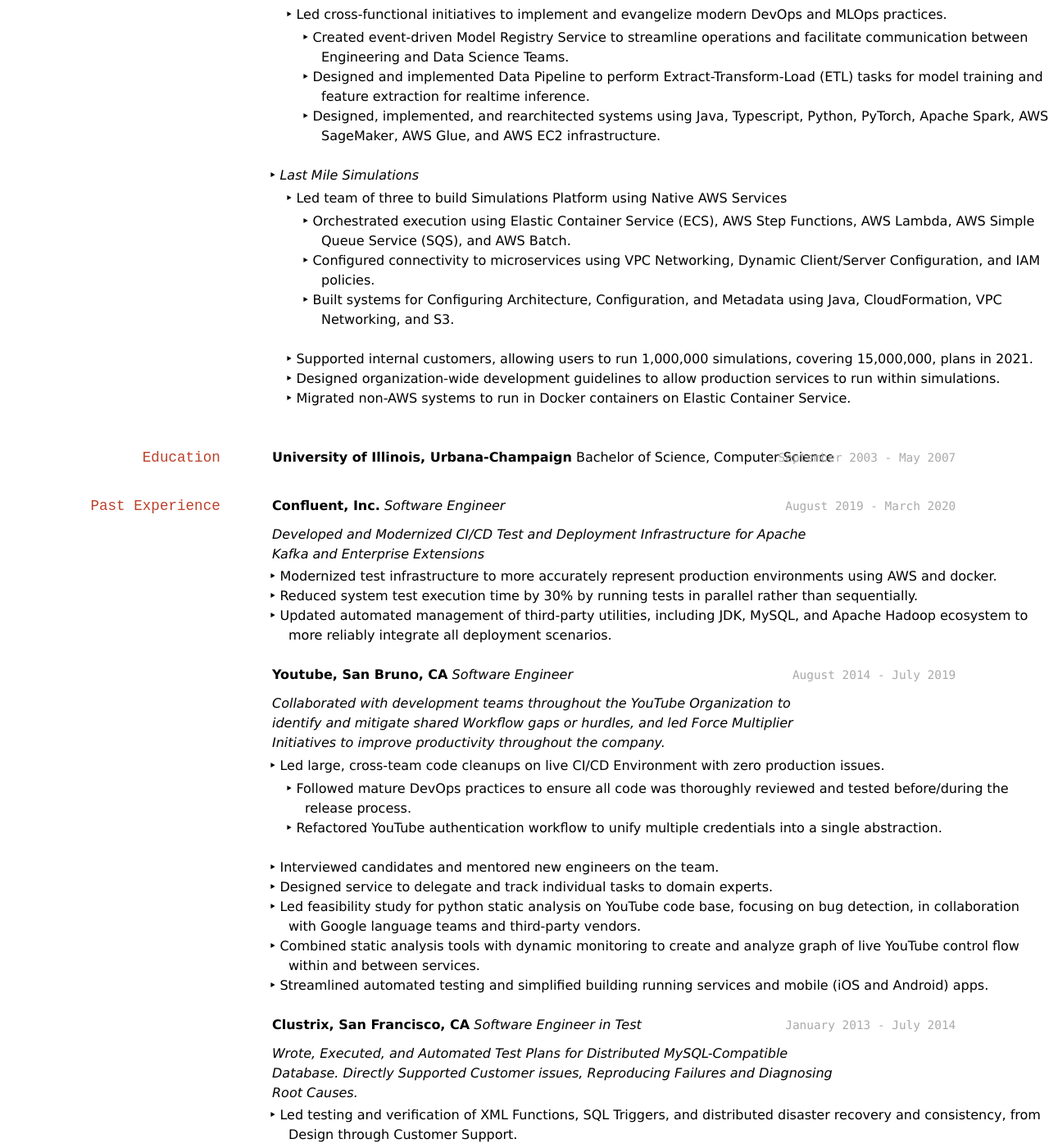
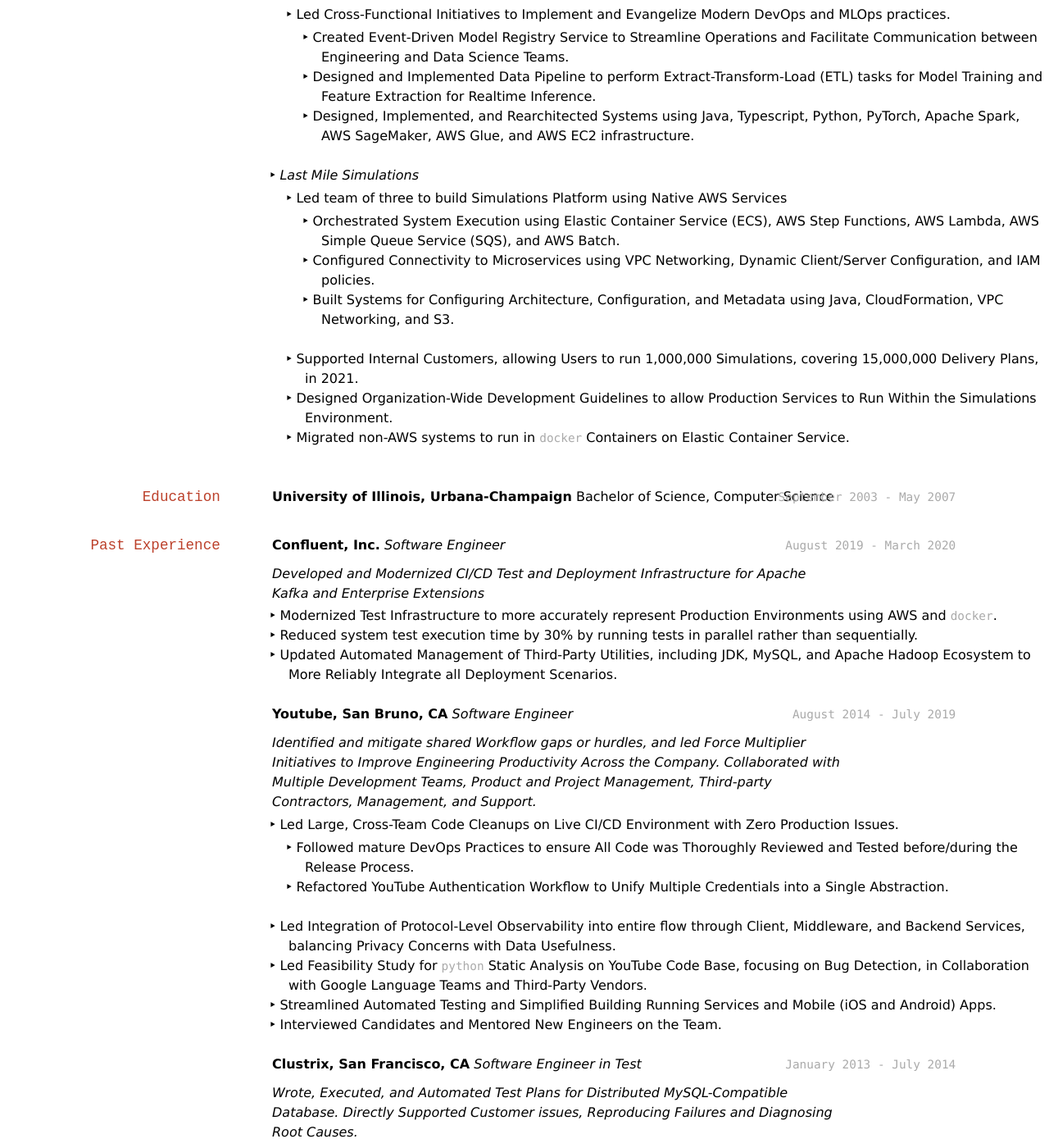
Before and after one commit to jspong/jspong.github.io, a Jekyll site: the page built from resume.md, in a window 1280 px wide and 1400 px high, scrolled down 676 px. Shown: the whole window at 82% size. Built offline with Jekyll 4.4.1, drawn with Linux system fonts in a browser that asks for light colours; some of the changed text lies outside the part shown.

Commit message:
Capitalization and Minor Fixes

```diff
--- a/resume.md
+++ b/resume.md
@@ -35,21 +35,21 @@
 _Designed/Developed/Maintained Isolated Services and Cross-Team Integrations to Help Amazon Deliver the best experience for their Customers by supporting Delivery Drivers with Safe, Efficient, Familiar, and Reasonable Delivery Routes._
 
 - *Last Mile Route Estimation*
-  - Integrated Deep Learning Platform for route-level time estimation with delivery planner.
-    - Designed integration, and led team to scale system to handle bursts of millions of estimates per minute.
-  - Led cross-functional initiatives to implement and evangelize modern DevOps and MLOps practices.
-    - Created event-driven Model Registry Service to streamline operations and facilitate communication between Engineering and Data Science Teams.
-    - Designed and implemented Data Pipeline to perform Extract-Transform-Load (ETL) tasks for model training and feature extraction for realtime inference.
-    - Designed, implemented, and rearchitected systems using Java, Typescript, Python, PyTorch, Apache Spark, AWS SageMaker, AWS Glue, and AWS EC2 infrastructure.
+  - Integrated Deep Learning Platform for Route-Level Time Estimation with Delivery Planner.
+    - Designed integration, and led team to Scale System to handle Bursts of Millions of Estimates per Minute.
+  - Led Cross-Functional Initiatives to Implement and Evangelize Modern DevOps and MLOps practices.
+    - Created Event-Driven Model Registry Service to Streamline Operations and Facilitate Communication between Engineering and Data Science Teams.
+    - Designed and Implemented Data Pipeline to perform Extract-Transform-Load (ETL) tasks for Model Training and Feature Extraction for Realtime Inference.
+    - Designed, Implemented, and Rearchitected Systems using Java, Typescript, Python, PyTorch, Apache Spark, AWS SageMaker, AWS Glue, and AWS EC2 infrastructure.
 
 - *Last Mile Simulations*
   - Led team of three to build Simulations Platform using Native AWS Services
-    - Orchestrated execution using Elastic Container Service (ECS), AWS Step Functions, AWS Lambda, AWS Simple Queue Service (SQS), and AWS Batch.
-    - Configured connectivity to microservices using VPC Networking, Dynamic Client/Server Configuration, and IAM policies.
-    - Built systems for Configuring Architecture, Configuration, and Metadata using Java, CloudFormation, VPC Networking, and S3.
-  - Supported internal customers, allowing users to run 1,000,000 simulations, covering 15,000,000, plans in 2021.
-  - Designed organization-wide development guidelines to allow production services to run within simulations.
-  - Migrated non-AWS systems to run in Docker containers on Elastic Container Service.
+    - Orchestrated System Execution using Elastic Container Service (ECS), AWS Step Functions, AWS Lambda, AWS Simple Queue Service (SQS), and AWS Batch.
+    - Configured Connectivity to Microservices using VPC Networking, Dynamic Client/Server Configuration, and IAM policies.
+    - Built Systems for Configuring Architecture, Configuration, and Metadata using Java, CloudFormation, VPC Networking, and S3.
+  - Supported Internal Customers, allowing Users to run 1,000,000 Simulations, covering 15,000,000 Delivery Plans, in 2021.
+  - Designed Organization-Wide Development Guidelines to allow Production Services to Run Within the Simulations Environment.
+  - Migrated non-AWS systems to run in `docker` Containers on Elastic Container Service.
 
 ## Education
 
@@ -65,34 +65,26 @@
 
 _Developed and Modernized CI/CD Test and Deployment Infrastructure for Apache Kafka and Enterprise Extensions_
 
-* Modernized test infrastructure to more accurately represent production
-    environments using AWS and docker.
+* Modernized Test Infrastructure to more accurately represent Production Environments using AWS and `docker`.
 * Reduced system test execution time by 30% by running tests in parallel rather
     than sequentially.
-* Updated automated management of third-party utilities, including JDK, MySQL,
-    and Apache Hadoop ecosystem to more reliably integrate all deployment
-    scenarios.
+* Updated Automated Management of Third-Party Utilities, including JDK, MySQL, and Apache Hadoop Ecosystem to More Reliably Integrate all Deployment Scenarios.
 
 `August 2014 - July 2019`
 __Youtube, San Bruno, CA__
 *Software Engineer*
 
-_Collaborated with development teams throughout the YouTube Organization to identify and mitigate shared Workflow gaps or hurdles, and led Force Multiplier Initiatives to improve productivity throughout the company._
+_Identified and mitigate shared Workflow gaps or hurdles, and led Force Multiplier Initiatives to Improve Engineering Productivity Across the Company. Collaborated with Multiple Development Teams, Product and Project Management, Third-party Contractors, Management, and Support._
 
-* Led large, cross-team code cleanups on live CI/CD Environment with zero production issues.
-    * Followed mature DevOps practices to ensure all code was thoroughly reviewed and tested before/during
-      the release process.
-    * Refactored YouTube authentication workflow to unify multiple credentials
-      into a single abstraction.
-* Interviewed candidates and mentored new engineers on the team.
-* Designed service to delegate and track individual tasks to domain experts.
-* Led feasibility study for python static analysis on YouTube code base, focusing
-  on bug detection, in collaboration with Google language teams and
-  third-party vendors.
-* Combined static analysis tools with dynamic monitoring to create and
-  analyze graph of live YouTube control flow within and between services.
-* Streamlined automated testing and simplified building running services
-  and mobile (iOS and Android) apps.
+* Led Large, Cross-Team Code Cleanups on Live CI/CD Environment with Zero Production Issues.
+    * Followed mature DevOps Practices to ensure All Code was Thoroughly Reviewed and Tested before/during
+      the Release Process.
+    * Refactored YouTube Authentication Workflow to Unify Multiple Credentials
+      into a Single Abstraction.
+* Led Integration of Protocol-Level Observability into entire flow through Client, Middleware, and Backend Services, balancing Privacy Concerns with Data Usefulness.
+* Led Feasibility Study for `python` Static Analysis on YouTube Code Base, focusing on Bug Detection, in Collaboration with Google Language Teams and Third-Party Vendors.
+* Streamlined Automated Testing and Simplified Building Running Services and Mobile (iOS and Android) Apps.
+* Interviewed Candidates and Mentored New Engineers on the Team.
 
 `January 2013 - July 2014`
 __Clustrix, San Francisco, CA__
@@ -100,8 +92,8 @@
 
 _Wrote, Executed, and Automated Test Plans for Distributed MySQL-Compatible Database. Directly Supported Customer issues, Reproducing Failures and Diagnosing Root Causes._
 
-* Led testing and verification of XML Functions, SQL Triggers, and
-  distributed disaster recovery and consistency, from Design through Customer Support.
+* Led Testing and Verification of XML Functions, SQL Triggers, and
+  Distributed Disaster Recovery and Consistency, from Design through Customer Support.
 * Optimized Team Processes by Modernizing the Test Automation codebase,
   Refactoring Code and Unit Tests, organizing Educational Initiatives,
   and implementing a standard Code Review Policy.
@@ -111,27 +103,28 @@
 * Identified and diagnosed errors in distributed ACID database using SQL,
   Internal Interrupts, and external Client Automation to reproduce issues with Planner,
   Replay Queues for Disaster Recovery, and Paxos-driven node management.
+* Interviewed candidates and mentored new engineers on the team.
 
 `January 2010 - August 2010`
 __Google, Inc.__
 *Software Engineer in Test*
 
-_Developed first scalable and reusable Integration Test Infrastructure for the Android Marketplace_
+_Developed first scalable and reusable Integration Test Infrastructure for the Android Marketplace._
 
 * Wrote, maintained, and executed integration tests for the Android
   Marketplace using Java and Selenium
-* Designed API for integration tests and refactored it into existing
-  legacy framework to allow all developers to create more reliable and
-  scalable tests.
-* Collaborated with developers to encourage teamwork on test development.
+* Designed API for Integration Tests and Refactored it into Existing
+  Legacy Framework to allow all Developers to Create More Reliable and
+  Scalable Tests.
+* Collaborated with Developers to encourage Teamwork on Test Development.
 
 `August 2007 - December 2009`
 __Riverbed Technology, San Francisco, CA__
 *Quality Assurance Engineer*
 
-_Worked with Product and Engineering Teams to Manage and Automate Integration and Regression Tests for WAN Optimization_
+_Automated Integration and Regression Tests for WAN Optimization, Working with Product and Engineering to Ensure Quality from Conception through Client Support_
 
-* Led a team of six engineers in engineering efforts, coordinating
-  individual contributions into a cohesive and Unified Test System.
-* Wrote client automation, server deployment, and network configuration in `bash`, `C#`, `perl`, `python` to allow reusable test logic for Windows and Linux clients.
-* Wrote and optimized test result analytic tools using MySQL database, including Data Modeling, Index Optimization, and complex SQL Queries.
+* Led a Team of Six Engineers in Engineering Efforts, Coordinating Individual Contributions into a Cohesive and Unified Test System.
+* Wrote Client Automation, Server Deployment, and Network Configuration in `bash`, `C#`, `perl`, `python` to allow Reusable Test Logic for Windows and Linux clients.
+* Wrote and Optimized Test Result Analytic Tools using MySQL database, requiring Data Modeling, Index Optimization, and complex SQL Queries.
+* Interviewed Candidates and Mentored New Engineers on the Team.
```
Also changed, not shown: other parts of resume.md (+1 -1 lines).
